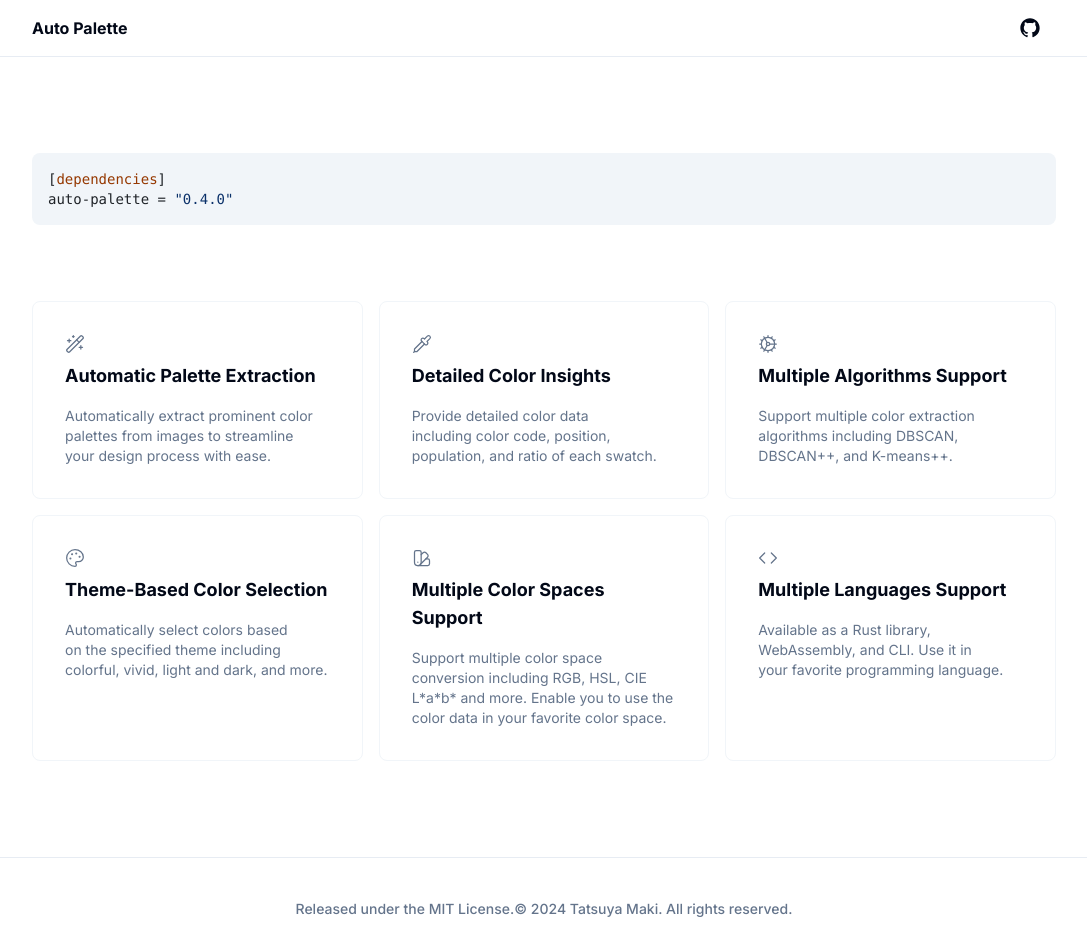
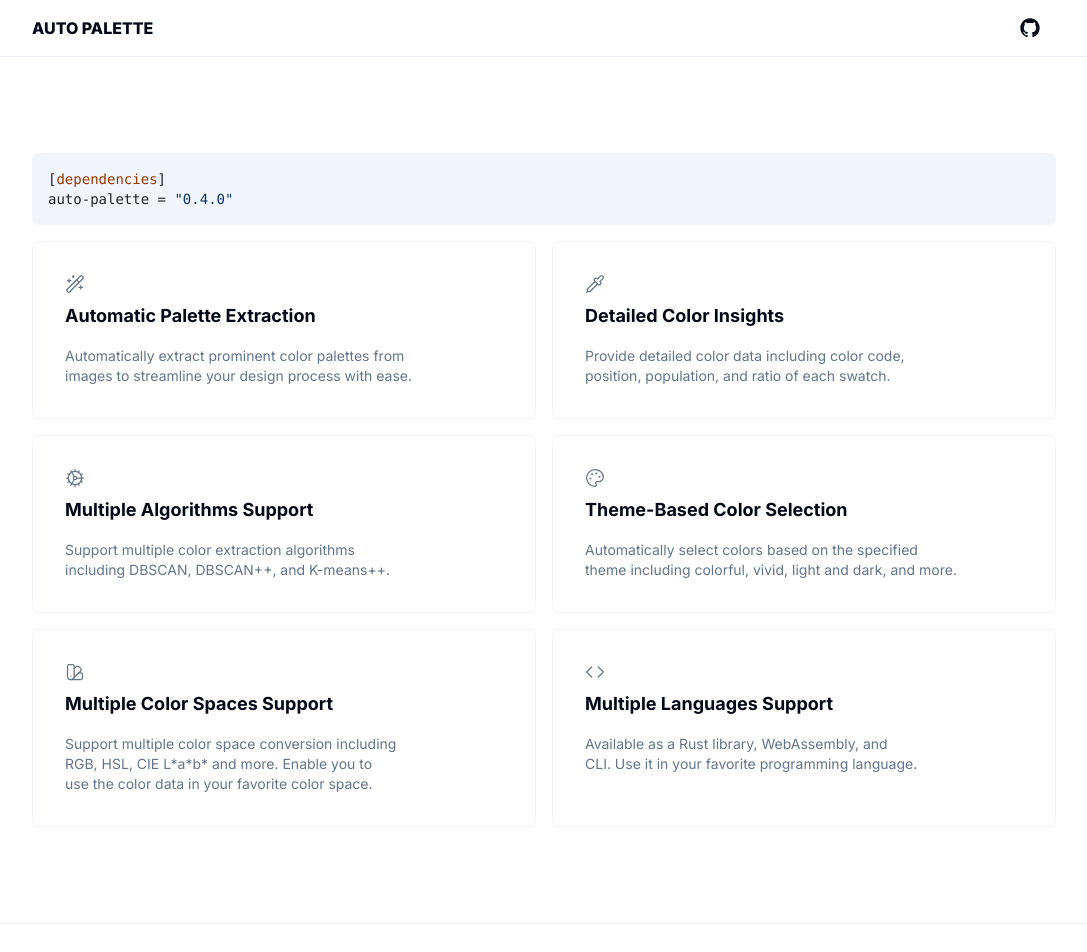
Before and after one commit to t28hub/auto-palette-web, a Next.js app: page / in a window 1280 px wide. Shown: the top 952 px of the page, without its empty margins (96-1183 px from the left). Built offline with nearby package versions, Linux system fonts and the light colour scheme.

Commit message:
refactor(layouts): update container layout in page.tsx, footer.tsx and header.tsx (#13)

```diff
--- a/src/app/page.tsx
+++ b/src/app/page.tsx
@@ -8,8 +8,8 @@ export default function Home() {
     <>
       <Header />
 
-      <main className='flex min-h-screen flex-col items-center justify-between gap-4 p-24'>
-        <section className='w-full max-w-screen-lg flex items-center justify-start'>
+      <main className='container flex min-h-screen flex-col items-center justify-between gap-4 py-24'>
+        <section className='w-full min-w-screen-sm  max-w-screen-lg flex items-center justify-start'>
           <div className='w-full rounded-lg border-foreground bg-accent'>
             <CodeBlock language={'toml'}>
               {'[dependencies]'}
@@ -18,7 +18,7 @@ export default function Home() {
           </div>
         </section>
 
-        <section className='w-full max-w-screen-lg grid grid-cols-2 lg:grid-cols-3 gap-2 lg:gap-4 items-stretch'>
+        <section className='w-full max-w-screen-lg grid grid-cols-1 gap-2 md:grid-cols-2 lg:gap-4 items-stretch'>
           <Card className='flex-grow'>
             <CardHeader>
               <WandIcon className='w-5 h-5 stroke-muted-foreground' strokeWidth={1.5} />
@@ -89,6 +89,7 @@ export default function Home() {
           </Card>
         </section>
       </main>
+
       <Footer license='MIT' copyrightHolder='Tatsuya Maki' />
     </>
   );
--- a/src/components/layouts/footer.tsx
+++ b/src/components/layouts/footer.tsx
@@ -24,8 +24,8 @@ const Footer: FC<FooterProps> = ({ license, copyrightHolder }) => {
   const year = new Date().getFullYear();
 
   return (
-    <footer className='w-full border-t border-border/80'>
-      <div className='flex flex-row items-center justify-center min-w-screen-sm max-w-screen-lg mx-auto py-10'>
+    <footer className='container border-t border-border/80'>
+      <div className='flex flex-col items-center justify-center sm:flex-row sm:items-stretch sm:justify-between gap-4 max-w-screen-lg mx-auto py-10'>
         <p className='font-medium text-sm tracking-normal leading-normal text-muted-foreground'>
           Released under the {license} License.
         </p>
--- a/src/components/layouts/header.tsx
+++ b/src/components/layouts/header.tsx
@@ -8,10 +8,10 @@ import { GitHubIcon } from '@/components/icons';
  */
 const Header: FC = () => {
   return (
-    <header className='sticky top-0 left-0 right-0 w-full z-50 bg-background/80 supports-[backdrop-filter]:bg-background/60 backdrop-blur-2xl border-b border-border/80'>
-      <div className='flex flex-row items-center min-w-screen-sm max-w-screen-lg mx-auto py-2'>
+    <header className='container sticky top-0 left-0 right-0 z-50 bg-background/80 supports-[backdrop-filter]:bg-background/60 backdrop-blur-2xl border-b border-border/80'>
+      <div className='flex flex-row items-center max-w-screen-lg mx-auto py-2'>
         <Link href='/'>
-          <h1 className='flex-none text-base font-bold tracking-normal'>Auto Palette</h1>
+          <h1 className='flex-none text-base font-extrabold tracking-normal leading-none uppercase'>Auto Palette</h1>
         </Link>
 
         <div className='flex flex-row justify-end flex-1'>
```
